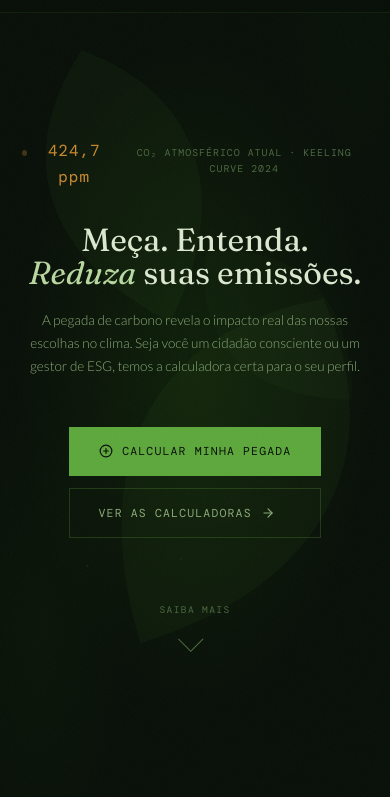
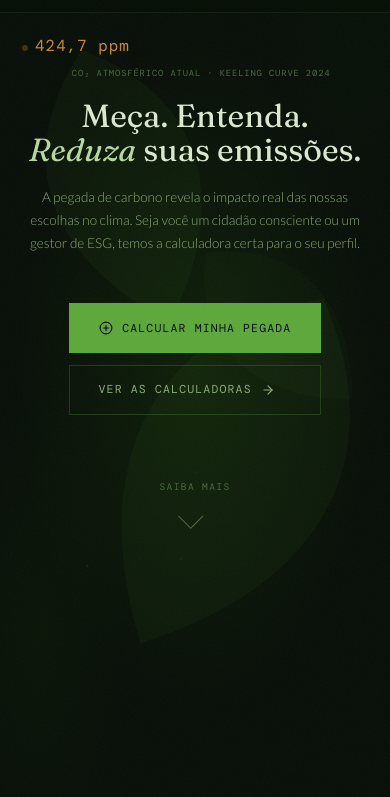
Before and after one commit to racostadf/carbonometro, a website: page index.html in a window 390 px wide. Shown: the part 47-844 px from the top of the page. Drawn offline with nearby package versions, Linux system fonts and the light colour scheme; a web font is replaced by a local one.

Commit message:
fix: mobile hero — reduce gap, fix co2 ticker line break
- Hero muda para justify-content: flex-start no mobile, reduzindo
  o espaço vazio enorme entre o header e o conteúdo
- co2-ticker passa para flex-wrap, label vai para linha abaixo
- white-space: nowrap em co2-num impede quebra de "424,7 ppm"

Co-Authored-By: Claude Sonnet 4.6 <noreply@anthropic.com>

```diff
--- a/index.html
+++ b/index.html
@@ -646,8 +646,14 @@
     @media (max-width: 680px) {
       header { padding: 0.9rem 1.4rem; }
       .logo { font-size: 1.1rem; }
-      .hero { padding: 6rem 1.4rem 4rem; }
+      .logo em { display: none; }
+      .nav { gap: 0.75rem; flex-shrink: 0; }
+      .nav-cta { padding: 0.35rem 0.75rem; font-size: 0.58rem; white-space: nowrap; }
+      .hero { padding: 5rem 1.4rem 3rem; justify-content: flex-start; }
       .hero-title { font-size: clamp(2rem, 9vw, 3.2rem); }
+      .co2-ticker { flex-wrap: wrap; margin-bottom: 1.2rem; }
+      .co2-num { white-space: nowrap; }
+      .co2-label { flex-basis: 100%; padding-left: calc(6px + 0.4rem); font-size: 0.55rem; }
       .hero-desc { font-size: 0.85rem; }
       .hero-ctas { flex-direction: column; align-items: center; gap: 0.75rem; }
       .hero-ctas a { width: 100%; max-width: 280px; text-align: center; }
```
